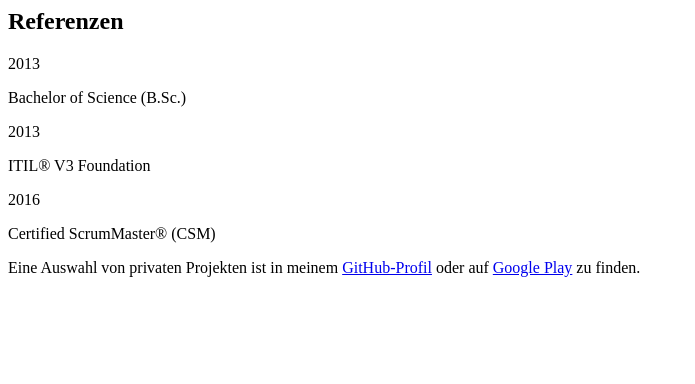
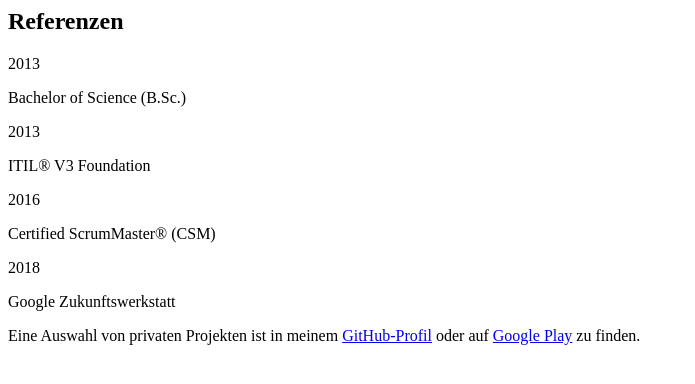
Before and after one commit to schdav/website, a PHP site: page /components-original/references.php in a window 1280 px wide. Shown: the top 384 px of the page, without its empty margins (0-695 px from the left). Run offline with PHP 8.4, Linux system fonts and the light colour scheme.

Commit message:
Add reference

```diff
--- a/components-original/references.php
+++ b/components-original/references.php
@@ -61,6 +61,29 @@
           </div>
         </div>
       </div>
+      <div class="columns">
+        <div class="column">
+          <div class="card">
+            <header class="card-header">
+              <span class="card-header-icon">
+                <span class="icon">
+                  <i class="im im-certificate-o"></i>
+                </span>
+              </span>
+              <p class="card-header-title">
+                2018
+              </p>
+            </header>
+            <div class="card-content">
+              <div class="content has-text-centered">
+                Google Zukunftswerkstatt
+              </div>
+            </div>
+          </div>
+        </div>
+        <div class="column is-hidden-mobile"></div>
+        <div class="column is-hidden-mobile"></div>
+      </div>
       <p>
         Eine Auswahl von privaten Projekten ist in meinem <a class="underline" href="https://github.com/schdav">GitHub-Profil</a>
         oder auf <a class="underline" href="https://play.google.com/store/apps/developer?id=SCHDAV%20Development">Google
```
